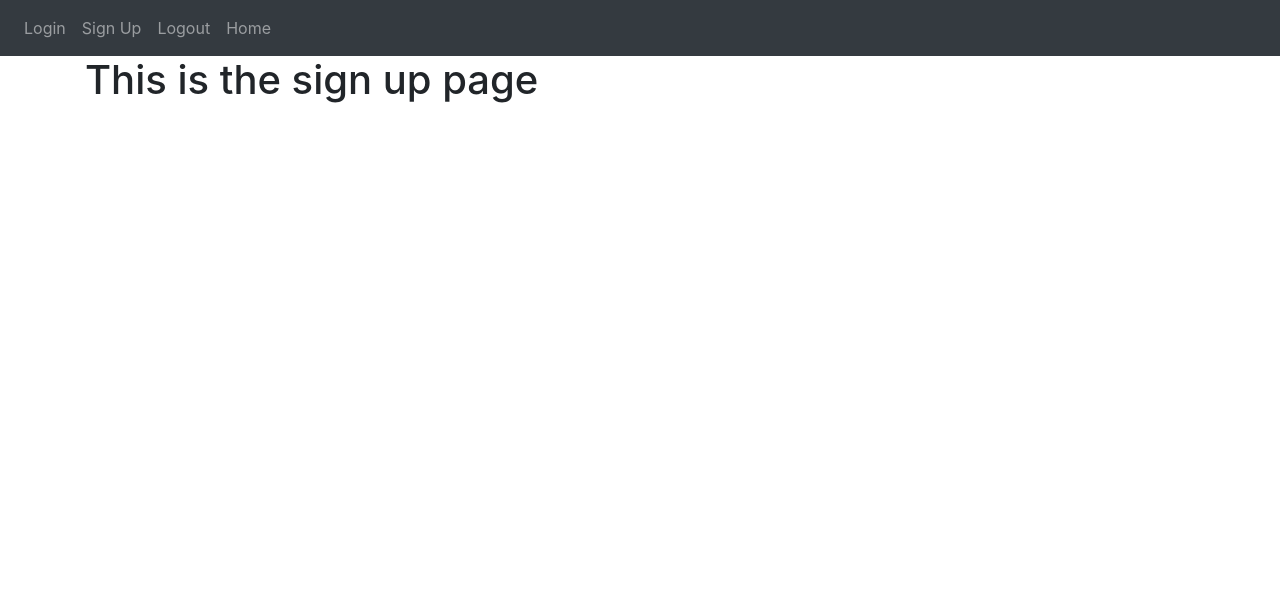
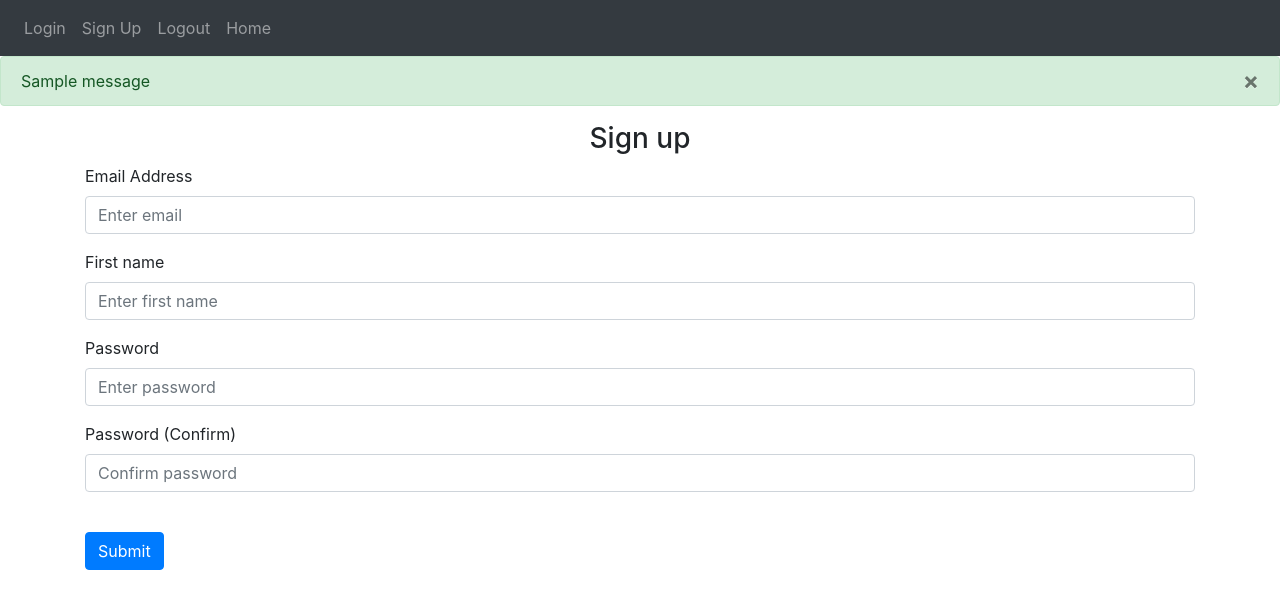
Before and after one commit to ginabeki/python, a Flask app: template WebDevelopment/website/templates/sign_up.html in a window 1280 px wide. Shown: the top 609 px of the page. Run offline with Flask 2, Linux system fonts and the light colour scheme; the template is opened without the code that fills it, so the values that code supplies are empty; tables that the repository leaves empty hold one stand-in row (values such as "Sample post"); one stand-in notice (Sample message) is shown; parts of the project's set-up code (start-up, migrations or seed data) failed here and were passed over; some libraries are stand-ins or nearby versions.

Commit message:
practicee

```diff
--- a/WebDevelopment/website/templates/base.html
+++ b/WebDevelopment/website/templates/base.html
@@ -36,6 +36,24 @@
         </div>
       </div>
     </nav>
+    {% with messages = get_flashed_messages(with_categories=true) %} {% if
+    messages %} {% for category, message in messages %} {% if category ==
+    'error' %}
+    <div class="alert alert-danger alter-dismissable fade show" role="alert">
+      {{ message }}
+      <button type="button" class="close" data-dismiss="alert">
+        <span aria-hidden="true">&times;</span>
+      </button>
+    </div>
+    {% else %}
+    <div class="alert alert-success alter-dismissable fade show" role="alert">
+      {{ message }}
+      <button type="button" class="close" data-dismiss="alert">
+        <span aria-hidden="true">&times;</span>
+      </button>
+    </div>
+    {% endif %} {% endfor %} {% endif %} {% endwith %}
+
     <div class="container">{% block content%} {% endblock %}</div>
     <script
       src="https://code.jquery.com/jquery-3.2.1.slim.min.js"
--- a/WebDevelopment/website/templates/sign_up.html
+++ b/WebDevelopment/website/templates/sign_up.html
@@ -1,4 +1,48 @@
 {%extends "base.html"%} {% block title %}Sign up{% endblock %} {% block
 content%}
-<h1>This is the sign up page</h1>
+<form method="POST">
+  <h3 align="center">Sign up</h3>
+  <div class="form-group">
+    <label for="email">Email Address</label>
+    <input
+      type="email"
+      class="form-control"
+      id="email"
+      name="email"
+      placeholder="Enter email"
+    />
+  </div>
+  <div class="form-group">
+    <label for="firstName">First name</label>
+    <input
+      type="text"
+      class="form-control"
+      id="firstName"
+      name="firstName"
+      placeholder="Enter first name"
+    />
+  </div>
+  <div class="form-group">
+    <label for="password1">Password</label>
+    <input
+      type="password"
+      class="form-control"
+      id="password1"
+      name="password1"
+      placeholder="Enter password"
+    />
+  </div>
+  <div class="form-group">
+    <label for="password2">Password (Confirm)</label>
+    <input
+      type="password"
+      class="form-control"
+      id="password2"
+      name="password2"
+      placeholder="Confirm password"
+    />
+  </div>
+  <br />
+  <button type="submit" class="btn btn-primary">Submit</button>
+</form>
 {% endblock %}
```
Also changed, not shown: WebDevelopment/website/__init__.py (+17 -0 lines), WebDevelopment/website/auth.py (+27 -3 lines), WebDevelopment/website/models.py (added, +18 -0 lines), WebDevelopment/website/templates/login.html (+27 -1 lines), WebDevelopment/website/modules.py (deleted).
